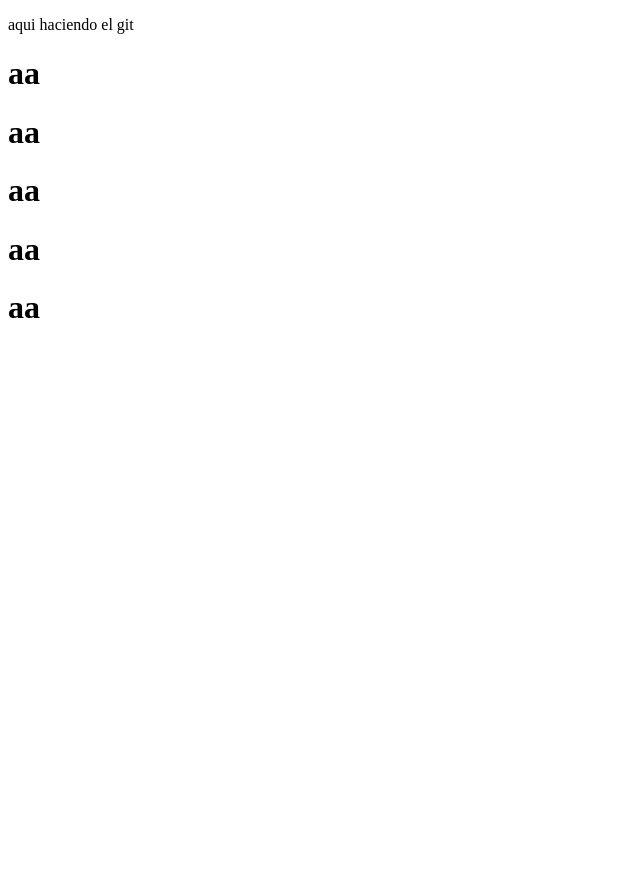
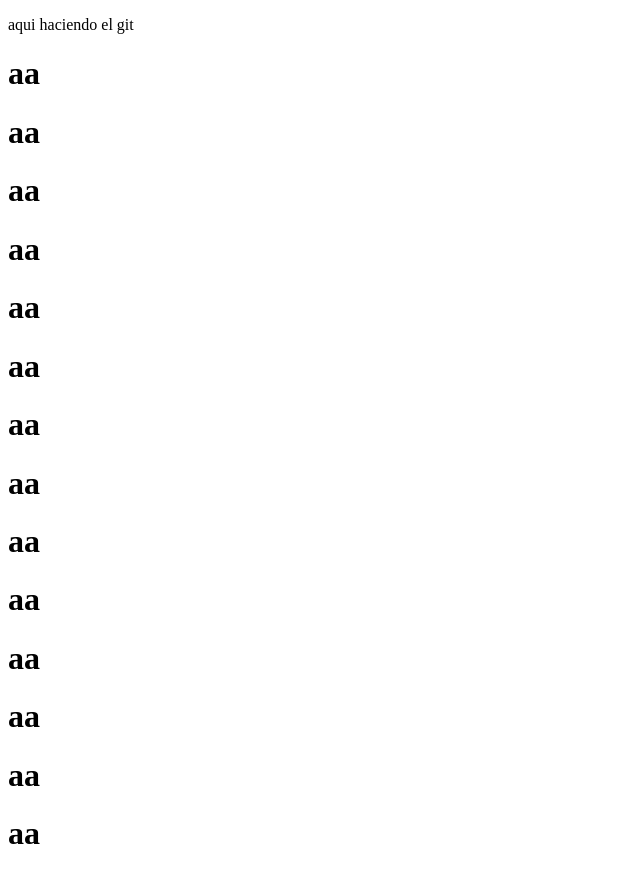
Before and after one commit to Hector9229/primgit, a plain HTML site: page index.html in a window 1280 px wide. Shown: the whole page, without its empty margins (0-640 px from the left). Before the commit the page ends 800 px from the top, so only its background shows below. Drawn offline with Linux system fonts and the light colour scheme.

Commit message:
septimogit

```diff
--- a/index.html
+++ b/index.html
@@ -12,6 +12,7 @@
     <h1>aa</h1>
     <h1>aa</h1>
     <h1>aa</h1>
-
+    <h1>aa</h1><h1>aa</h1><h1>aa</h1><h1>aa</h1>
+    <h1>aa</h1><h1>aa</h1><h1>aa</h1><h1>aa</h1><h1>aa</h1>
 </body>
 </html>
```
